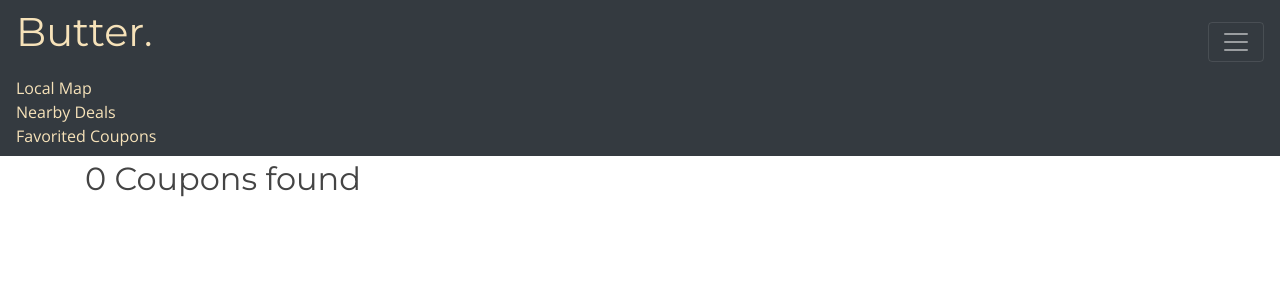
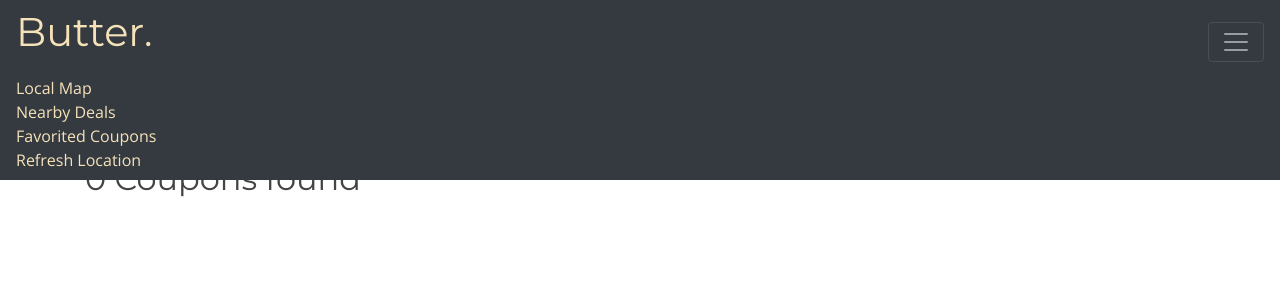
Before and after one commit to aaronhliang/Butter, a Flask app: page /coupons in a window 1280 px wide, after a click that opens the changed part. Shown: the top 300 px of the page. Run offline with Flask 2, Linux system fonts and the light colour scheme; data that the repository does not hold is empty; some libraries are stand-ins or nearby versions.

Commit message:
add refresh button

```diff
--- a/templates/template.html
+++ b/templates/template.html
@@ -45,6 +45,7 @@
  	  <li class="nav-item active"><a href="/map">Local Map </a></li>
     <li class="nav-item active"><a href="/coupons"> Nearby Deals</a></li>
     <li class="nav-item active"><a href="/favorites">Favorited Coupons</a></li>
+	<li class="nav-item active"><a href="/coupons"> Refresh Location</a></li>
   </ul>
   </div>
 </nav>
```
